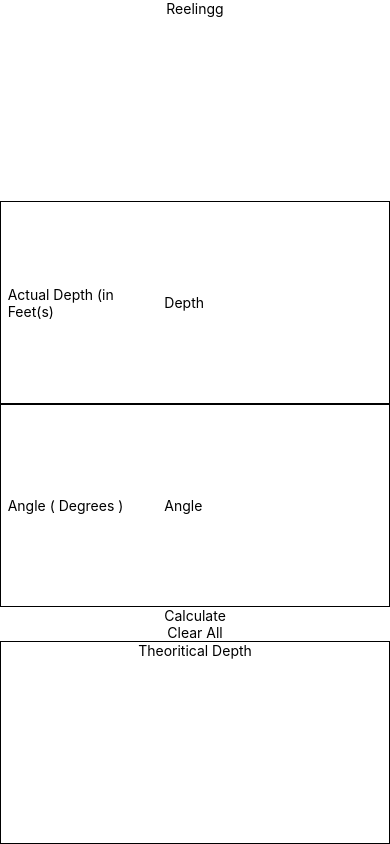
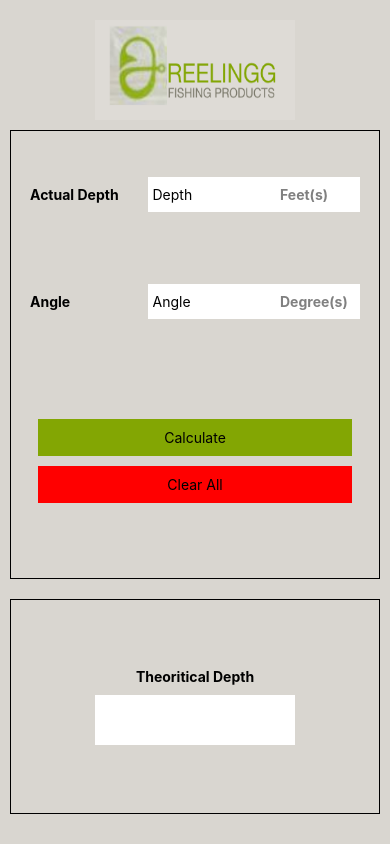
Before and after one commit to lashansamwork/reeling, a React Native app: screen / in a window 390 px wide. Built offline with nearby package versions, Linux system fonts and the light colour scheme.

Commit message:
styles finished

```diff
--- a/App.js
+++ b/App.js
@@ -12,6 +12,7 @@ import {
   Alert,
   TouchableOpacity,
   SafeAreaView,
+  Image,
   View,
   Keyboard,
   Text,
@@ -22,7 +23,7 @@ import {
   TextInput,
   Easing,
 } from 'react-native';
-
+const Logo = require('./assets/Logo.png');
 const App = () => {
   const [depth, setDepth] = React.useState('');
   const [angle, setAngle] = React.useState('');
@@ -34,9 +35,9 @@ const App = () => {
   const pressed = () => {
     let answer = 0;
 
-    if (depth > 0 && angle >= 0 && angle < 91) {
+    if (depth > 0 && (angle > 0 || angle === 0) && angle < 91) {
       answer = depth / Math.cos(toDegrees(angle));
-      setTheoryDepth(answer + ' Feet(s)');
+      setTheoryDepth(answer.toPrecision(4) + ' Feet(s)');
     }
     if (depth === '' || depth < 0) {
       Alert.alert('Check the Depth', 'Depth should be higher than 0 feet');
@@ -55,22 +56,54 @@ const App = () => {
       style={styles.container}>
       <TouchableWithoutFeedback onPress={() => Keyboard.dismiss()}>
         <View
-          style={{flex: 1, flexDirection: 'column', justifyContent: 'center'}}>
-          <View style={{flex: 1, alignItems: 'center'}}>
-            <Text>Reelingg</Text>
+          style={{
+            flex: 1,
+            flexDirection: 'column',
+            justifyContent: 'center',
+            backgroundColor: '#D9D6D0',
+          }}>
+
+          <View
+            style={{
+              marginTop:20,
+              alignSelf:'center',
+             aspectRatio: 4/2,
+             height: 100,
+            }}>
+            <Image
+              source={Logo}
+              resizeMode="stretch"
+              style={{flex: 1, width: null, height: null}}
+            />
           </View>
+          <View
+            style={{
+              flex: 2,
+              alignItems: 'center',
+              borderWidth: 1,
+              margin: 10,
+              padding: 10,
+            }}>
             <View
               style={{
                 flex: 1,
                 flexDirection: 'row',
-              borderWidth: 1,
                 alignItems: 'center',
                 justifyContent: 'space-evenly',
               }}>
-            <Text style={{width: 150}}>Actual Depth (in Feet(s)</Text>
+              <Text style={{fontWeight: 'bold', width: 140, flex: 2}}>
+                Actual Depth
+              </Text>
               <TextInput
+                style={{
+                  paddingLeft: 5,
+                  height: 35,
+                  flex: 2,
+                  width: 100,
+                  backgroundColor: 'white',
+                }}
                 keyboardType="numeric"
-              type="number"
+                type="text"
                 placeholder="Depth"
                 value={depth}
                 onChangeText={(text) => {
@@ -78,17 +111,37 @@ const App = () => {
                   setDepth(parseInt(text));
                 }}
               />
+              <Text
+                style={{
+                  height: 35,
+                  lineHeight: 35,
+                  paddingHorizontal: 10,
+                  width: 90,
+                  color: 'grey',
+                  fontWeight: 'bold',
+                  backgroundColor: 'white',
+                }}>
+                Feet(s)
+              </Text>
             </View>
             <View
               style={{
                 flex: 1,
                 flexDirection: 'row',
-              borderWidth: 1,
                 alignItems: 'center',
                 justifyContent: 'space-evenly',
               }}>
-            <Text style={{width: 150}}>Angle ( Degrees )</Text>
+              <Text style={{fontWeight: 'bold', width: 140, flex: 2}}>
+                Angle
+              </Text>
               <TextInput
+                style={{
+                  paddingLeft: 5,
+                  height: 35,
+                  flex: 2,
+                  width: 100,
+                  backgroundColor: 'white',
+                }}
                 keyboardType="numeric"
                 type="text"
                 pattern="[0-9]*"
@@ -99,24 +152,77 @@ const App = () => {
                   setAngle(parseInt(text));
                 }}
               />
+              <Text
+                style={{
+                  height: 35,
+                  lineHeight: 35,
+                  paddingHorizontal: 10,
+                  width: 90,
+                  color: 'grey',
+                  fontWeight: 'bold',
+                  backgroundColor: 'white',
+                }}>
+                Degree(s)
+              </Text>
             </View>
             <View
               style={{
+                flex: 2,
                 alignItems: 'center',
                 justifyContent: 'center',
+                width: '100%',
               }}>
-            <TouchableOpacity onPress={pressed}>
-              <Text>Calculate</Text>
+              <TouchableOpacity
+                style={{
+                  width: '90%',
+                  height: 37,
+                  backgroundColor: '#83A603',
+                  justifyContent: 'center',
+                  marginTop: 10,
+                  margin: 5,
+                }}
+                onPress={pressed}>
+                <Text style={{textAlign: 'center'}}>Calculate</Text>
               </TouchableOpacity>
-            <TouchableOpacity onPress={cleared}>
-              <Text>Clear All</Text>
+              <TouchableOpacity
+                style={{
+                  width: '90%',
+                  height: 37,
+                  backgroundColor: 'red',
+                  justifyContent: 'center',
+                  margin: 5,
+                }}
+                onPress={cleared}>
+                <Text style={{textAlign: 'center', justifyContent: 'center'}}>
+                  Clear All
+                </Text>
               </TouchableOpacity>
             </View>
-          {/*eof*/}
-          <View style={{flex: 1, borderWidth: 1, alignItems: 'center'}}>
-            <Text>Theoritical Depth</Text>
-            <Text>{theoryDepth}</Text>
           </View>
+          <View
+            style={{
+              flex: 1,
+              borderWidth: 1,
+              alignItems: 'center',
+              justifyContent: 'center',
+              margin: 10,
+            }}>
+            <Text style={{padding: 10, fontWeight: 'bold'}}>
+              Theoritical Depth
+            </Text>
+            <Text
+              style={{
+                backgroundColor: 'white',
+                marginBottom: 10,
+                width: 200,
+                height: 50,
+                lineHeight: 50,
+                textAlign: 'center',
+              }}>
+              {theoryDepth}
+            </Text>
+          </View>
+          <View style={{flexBasis: 20}} />
         </View>
       </TouchableWithoutFeedback>
     </KeyboardAvoidingView>
```
Also changed, not shown: assets/Logo.png (added). Lines whose indentation alone changed are shown as unchanged.
